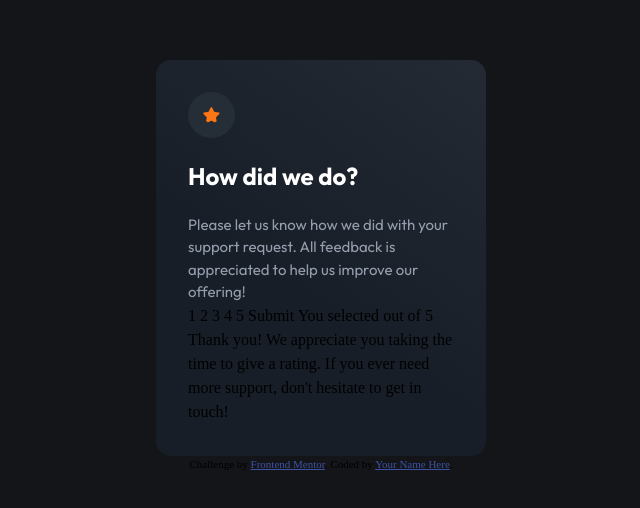
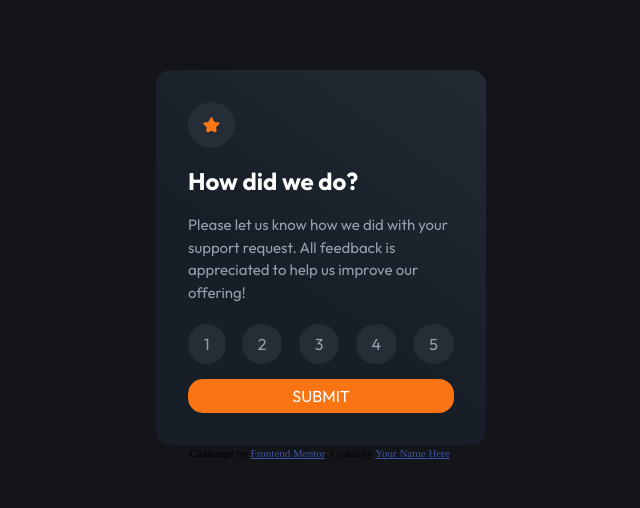
Before and after one commit to turret001/Rating-Component, a plain HTML site: page index.html in a window 1280 px wide. Shown: the part 134-642 px from the top of the page, without its empty margins (319-959 px from the left). Drawn offline with Linux system fonts and the light colour scheme.

Commit message:
added styling?

```diff
--- a/css/style.css
+++ b/css/style.css
@@ -1,16 +1,13 @@
-:root{
-
-
+:root {
   /* COLORS */
   --primary: hsl(25, 97%, 53%);
   --body-background: hsla(228, 11%, 9%, 1);
   --title-color: hsl(0, 0%, 100%);
   --text-color: hsl(217, 12%, 63%);
-
-
+  --dark-blue: hsl(213, 19%, 18%);
 }
 
-body{
+body {
   background-color: var(--body-background);
   display: flex;
   flex-direction: column;
@@ -18,34 +15,89 @@ body{
   justify-content: center;
 }
 
-.card{
+.card {
   max-width: 330px;
-  background: rgb(35,42,52);
-  background: linear-gradient(215deg, rgba(35,42,52,1) 0%, rgba(23,30,40,1) 59%);
+  background: rgb(35, 42, 52);
+  background: linear-gradient(
+    215deg,
+    rgba(35, 42, 52, 1) 0%,
+    rgba(23, 30, 40, 1) 59%
+  );
   display: flex;
   flex-direction: column;
   padding: 2rem;
   border-radius: 15px;
 }
 
-.card-top > img{
+.card-top > img {
   background-color: hsl(213, 19%, 18%);
   padding: 15px;
   border-radius: 50%;
 }
 
-h1{
-  font-family: 'Outfit', sans-serif;
+h1 {
+  font-family: "Outfit", sans-serif;
   color: var(--title-color);
   font-weight: 700;
   font-size: x-large;
-  margin: 20px 0px;
+  margin: 15px 0px;
 }
 
-p{
+p {
+  font-family: "Outfit", sans-serif;
   font-size: 15px;
-  font-family: 'Outfit', sans-serif;
   color: var(--text-color);
   font-weight: 400;
   line-height: 1.5;
 }
+
+/* ---------- FORM STYLING ---------- */
+
+.rating-button-wrapper {
+  display: flex;
+  flex-direction: row;
+  justify-content: space-between;
+  margin: 20px 0px 15px;
+}
+
+#submit-button {
+  background-color: var(--primary);
+  border-radius: 15px;
+  padding: 5px 0px;
+  color: white;
+  font-family: "Outfit", sans-serif;
+  width: 100%;
+  border: none
+}
+#submit-button:hover{
+  background-color: white;
+  color: var(--primary);
+  cursor: pointer;
+}
+
+input{
+  display: none;
+}
+
+label{
+  background-color: var(--dark-blue);
+  padding: 0.5em 1em;
+  border-radius: 100%;
+  font-family: "Outfit", sans-serif;
+  color: var(--text-color)
+}
+
+input:checked + label{
+  background-color: var(--text-color);
+  color: white;
+}
+
+label:hover{
+  background-color: var(--primary);
+  color: white;
+  cursor: pointer;
+}
+
+
+
+/* ---------- THANKS PAGE ---------- */
--- a/index.html
+++ b/index.html
@@ -1,10 +1,16 @@
 <!DOCTYPE html>
 <html lang="en">
   <head>
-  <meta charset="UTF-8">
-  <meta name="viewport" content="width=device-width, initial-scale=1.0"> <!-- displays site properly based on user's device -->
+    <meta charset="UTF-8" />
+    <meta name="viewport" content="width=device-width, initial-scale=1.0" />
+    <!-- displays site properly based on user's device -->
 
-  <link rel="icon" type="image/png" sizes="32x32" href="./images/favicon-32x32.png">
+    <link
+      rel="icon"
+      type="image/png"
+      sizes="32x32"
+      href="./images/favicon-32x32.png"
+    />
     <link rel="stylesheet" href="css/reset.css" />
     <link rel="stylesheet" href="css/style.css" />
 
@@ -12,16 +18,20 @@
 
     <!-- Feel free to remove these styles or customise in your own stylesheet 👍 -->
     <style>
-    .attribution { font-size: 11px; text-align: center; }
-    .attribution a { color: hsl(228, 45%, 44%); }
+      .attribution {
+        font-size: 11px;
+        text-align: center;
+      }
+      .attribution a {
+        color: hsl(228, 45%, 44%);
+      }
     </style>
 
     <style>
-    @import url('https://fonts.googleapis.com/css2?family=Outfit:wght@400;700&display=swap');
+      @import url("https://fonts.googleapis.com/css2?family=Outfit:wght@400;700&display=swap");
     </style>
   </head>
   <body>
-
     <!-- Rating state start -->
     <main>
       <div class="card">
@@ -31,32 +41,43 @@
         <div class="card-middle">
           <h1>How did we do?</h1>
           <p>
-          Please let us know how we did with your support request. All feedback is appreciated
-          to help us improve our offering!
+            Please let us know how we did with your support request. All
+            feedback is appreciated to help us improve our offering!
           </p>
         </div>
-      1 2 3 4 5
+        <form class="card-rating" action="">
+          <div class="rating-button-wrapper">
+            <input type="radio" name="rating" id="rate1" value="1" />
+            <label for="rate1">1</label>
 
-      Submit
+            <input type="radio" name="rating" id="rate2" value="2" />
+            <label for="rate2">2</label>
 
-      <!-- Rating state end -->
+            <input type="radio" name="rating" id="rate3" value="3" />
+            <label for="rate3">3</label>
 
-      <!-- Thank you state start -->
+            <input type="radio" name="rating" id="rate4" value="4" />
+            <label for="rate4">4</label>
 
-      You selected <!-- Add rating here --> out of 5
+            <input type="radio" name="rating" id="rate5" value="5" />
+            <label for="rate5">5</label>
+          </div>
+          <button type="submit" id="submit-button">SUBMIT</button>
+        </form>
+      </div>
+      <!-- You selected <RATING> out of 5
 
       Thank you!
 
       We appreciate you taking the time to give a rating. If you ever need more support,
-      don't hesitate to get in touch!
-
-      <!-- Thank you state end -->
-    </div>
+      don't hesitate to get in touch! -->
     </main>
 
     <div class="attribution">
-    Challenge by <a href="https://www.frontendmentor.io?ref=challenge" target="_blank">Frontend Mentor</a>.
-    Coded by <a href="#">Your Name Here</a>.
+      Challenge by
+      <a href="https://www.frontendmentor.io?ref=challenge" target="_blank"
+        >Frontend Mentor</a
+      >. Coded by <a href="#">Your Name Here</a>.
     </div>
   </body>
 </html>
```
Lines whose indentation alone changed are shown as unchanged.
